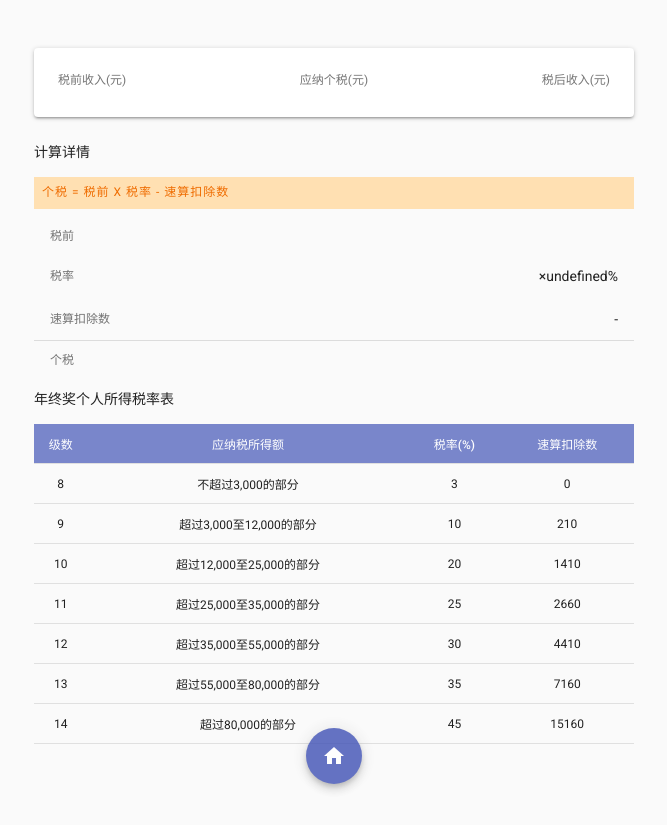
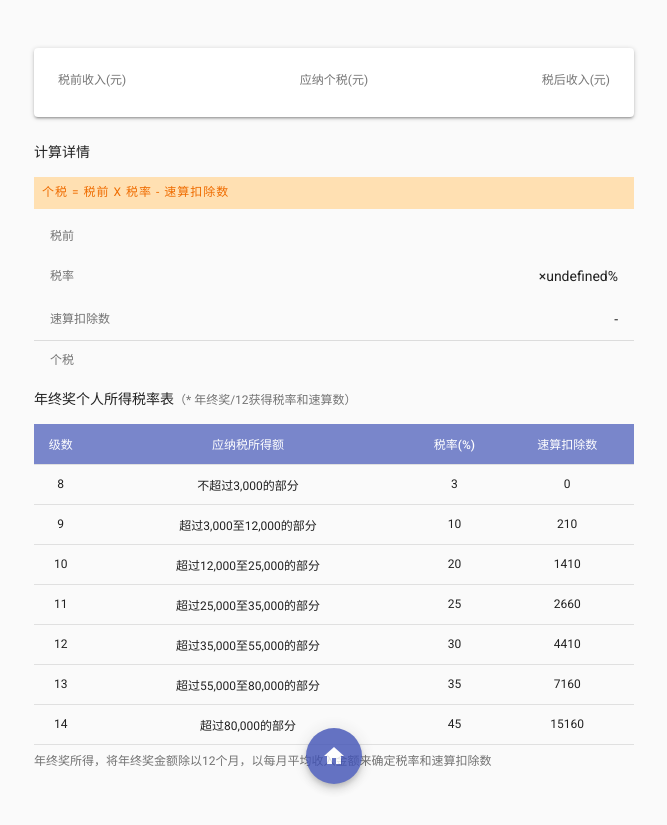
Before and after one commit to YutHelloWorld/personal-income-tax-calculator, a React app: page /personal-income-tax-calculator/result in a window 1280 px wide. Shown: the whole page, without its empty margins (306-973 px from the left). Before the commit the page ends 800 px from the top, so only its background shows below. Built offline with nearby package versions, Linux system fonts and the light colour scheme.

Commit message:
fix(result): 修复年终奖结果页说明不显示

```diff
--- a/src/component/Result.js
+++ b/src/component/Result.js
@@ -279,7 +279,7 @@ class Result extends Component {
         </List>
         <Typography variant="button" className={classes.detail}>
           {type === 1 ? '年度个人所得税税率表' : '年终奖个人所得税率表'}
-          {!type === 1 && (
+          {type !== 1 && (
             <Typography variant="caption" inline>
               （* 年终奖/12获得税率和速算数）
             </Typography>
@@ -306,7 +306,7 @@ class Result extends Component {
             ))}
           </TableBody>
         </Table>
-        {!type === 1 && (
+        {type !== 1 && (
           <Typography variant="caption" className={classes.divider}>
             年终奖所得，将年终奖金额除以12个月，以每月平均收入金额来确定税率和速算扣除数
           </Typography>
```
